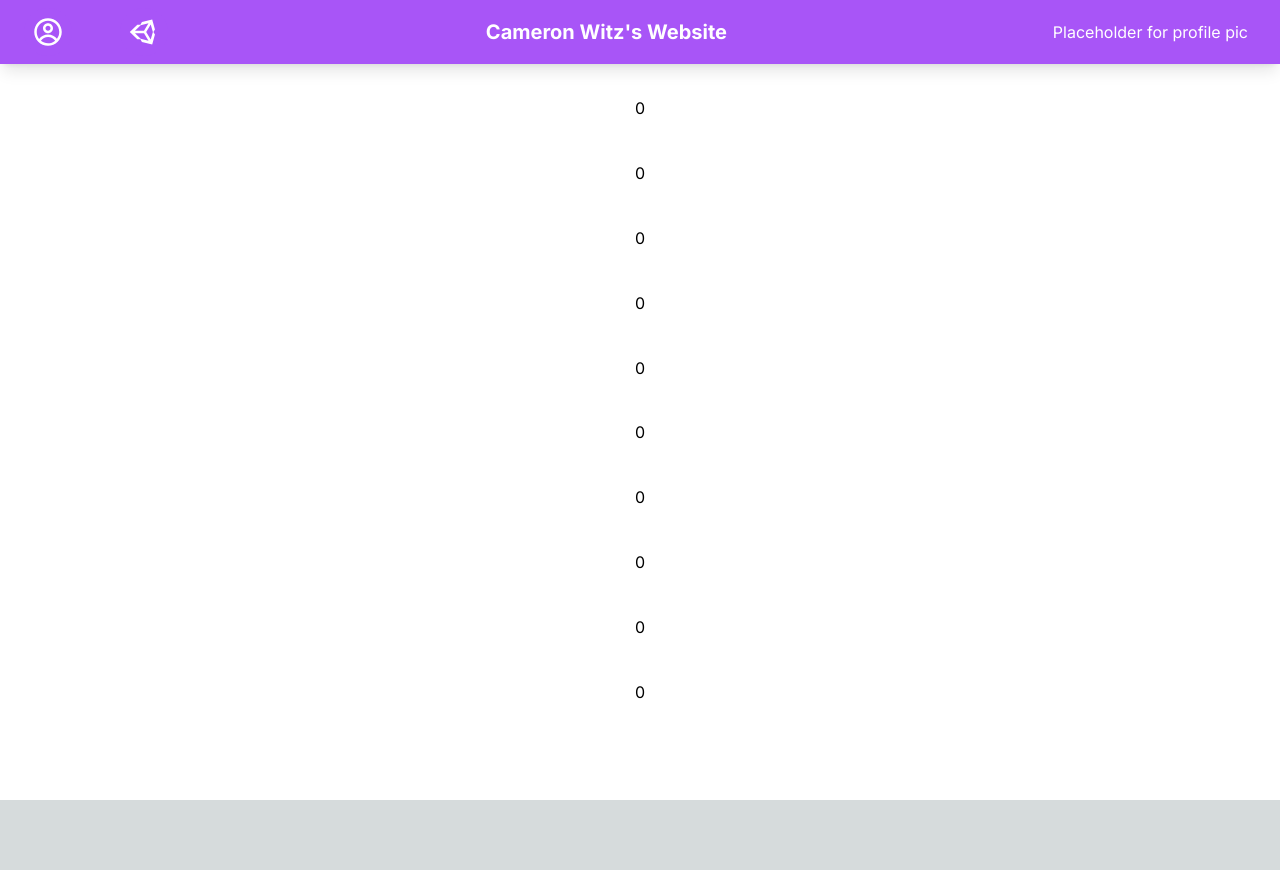
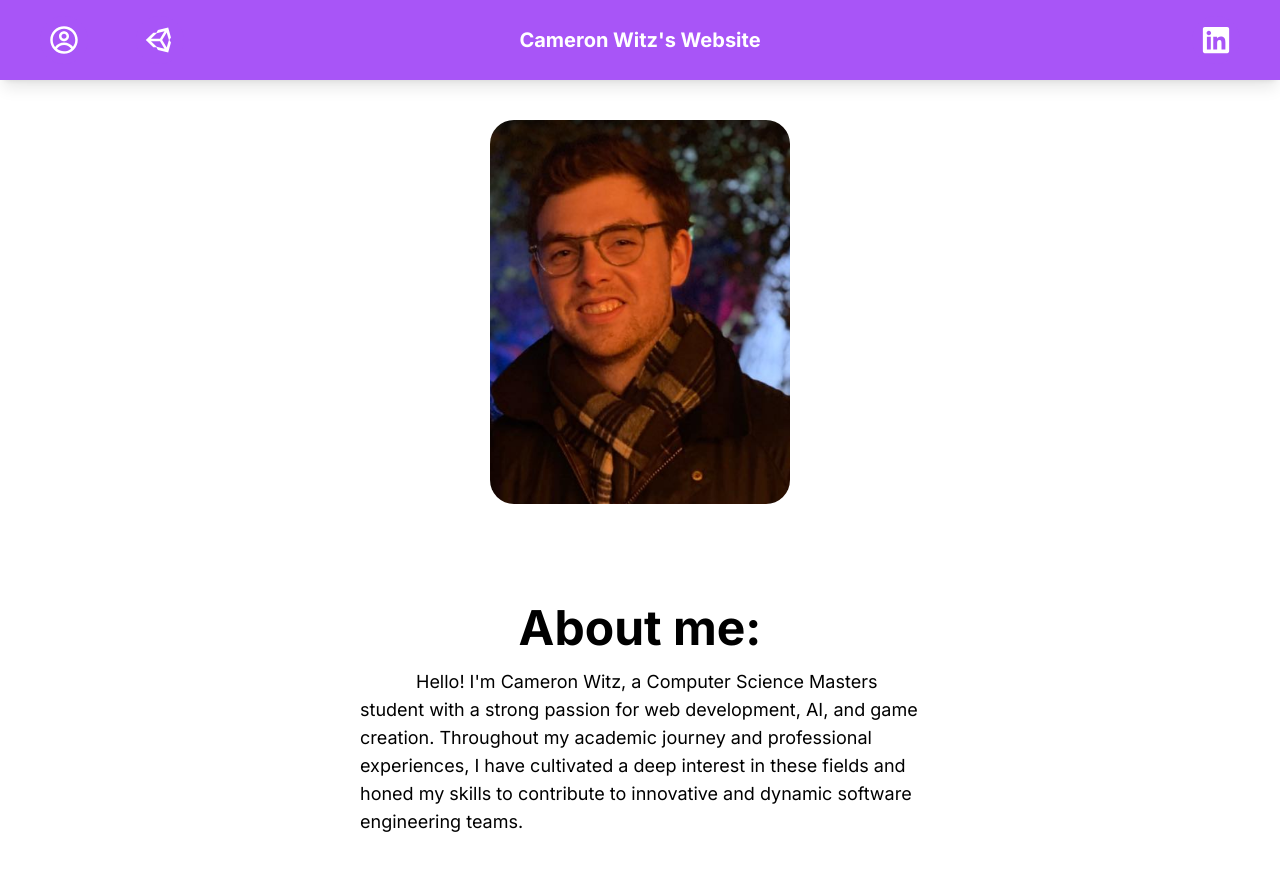
Before and after one commit to CameronWitz/PersonalSite, a Next.js app in the folder cameron-site/: page / in a window 1280 px wide. Shown: the top 870 px of the page. Before the commit the page ends 800 px from the top, so only its background shows below. Built offline with nearby package versions, Linux system fonts and the light colour scheme.

Commit message:
added linkedin and profile image

```diff
--- /dev/null
+++ b/cameron-site/app/coming-soon/page.tsx
@@ -0,0 +1,4 @@
+"use client";
+export default function ComingSoon() {
+  return <div>Coming Soon!</div>;
+}
--- a/cameron-site/app/globals.css
+++ b/cameron-site/app/globals.css
@@ -34,6 +34,6 @@ body {
   }
   .nav-bar-tooltip {
     @apply absolute min-w-max m-2 p-2 rounded-md shadow-md bg-gray-700 text-xs font-bold transition-all
-    duration-100 scale-0 origin-bottom top-12 -left-2  text-white z-10;
+    duration-100 scale-0 origin-bottom top-12  text-white z-10;
   }
 }
--- a/cameron-site/app/layout.tsx
+++ b/cameron-site/app/layout.tsx
@@ -19,7 +19,9 @@ export default function RootLayout({
     <html lang="en">
       <body className={inter.className}>
         <NavBar />
-        {children}
+        <div className="flex min-h-screen flex-col items-center justify-normal p-24 bg-white text-black">
+          {children}
+        </div>
       </body>
     </html>
   );
--- a/cameron-site/app/page.tsx
+++ b/cameron-site/app/page.tsx
@@ -1,12 +1,46 @@
 import Image from "next/image";
 
 export default function Home() {
-  const numbers = Array(10).fill(0);
   return (
-    <main className="flex min-h-screen flex-col items-center justify-between p-24 bg-white">
-      {numbers.map((item, ind) => {
-        return <p key={ind}>{item}</p>;
-      })}
-    </main>
+    <>
+      <HomePageItem>
+        <div
+          className="flex relative overflow-hidden rounded-3xl"
+          style={{ height: "100%", minWidth: "300px" }}
+        >
+          <Image
+            alt="Cameron's Picture"
+            src="/images/CameronSiteProfileCropped.png"
+            fill
+            style={{
+              objectFit: "cover",
+            }}
+          />
+        </div>
+      </HomePageItem>
+
+      <HomePageItem>
+        <h1 className="flex font-bold text-5xl">About me:</h1>
+        <p className="flex text-lg mt-4 indent-14 ">
+          {
+            "Hello! I'm Cameron Witz, a Computer Science Masters student with a strong passion for web development, AI, and game creation. Throughout my academic journey and professional experiences, I have cultivated a deep interest in these fields and honed my skills to contribute to innovative and dynamic software engineering teams."
+          }
+        </p>
+      </HomePageItem>
+    </>
   );
 }
+
+function HomePageItem({ children }: { children: React.ReactNode }) {
+  return (
+    <div
+      id="Column info"
+      className="flex flex-col relative items-center justify-center mt-6  h-96 "
+      style={{
+        width: "70vh",
+      }}
+    >
+      {children}
+    </div>
+  );
+}
--- a/cameron-site/components/NavBar.tsx
+++ b/cameron-site/components/NavBar.tsx
@@ -4,7 +4,7 @@ import { ReactNode } from "react";
 import { CgProfile } from "react-icons/cg";
 import { useRouter } from "next/navigation";
 import { useEffect, useState } from "react";
-import { FaUnity } from "react-icons/fa";
+import { FaUnity, FaLinkedin } from "react-icons/fa";
 
 export default function NavBar() {
   const router = useRouter();
@@ -13,7 +13,7 @@ export default function NavBar() {
   // scroll listener set up to shrink navbar when scrolled
   useEffect(() => {
     const scrollListener = () => {
-      if (window.scrollY > 100) {
+      if (window.scrollY > 50) {
         setShrinkBar(true);
       } else setShrinkBar(false);
     };
@@ -23,12 +23,12 @@ export default function NavBar() {
     };
     window.addEventListener("scroll", scrollListener);
     //TODO: remove test
-    window.addEventListener("click", test);
+    // window.addEventListener("click", test);
 
     // cleanup function
     return () => {
       window.removeEventListener("scroll", scrollListener);
-      window.removeEventListener("click", test);
+      // window.removeEventListener("click", test);
     };
   }, [shrinkBar]);
 
@@ -36,27 +36,49 @@ export default function NavBar() {
     <div
       id="backgroundContainer"
       className={`fixed top-0 left-0 ${
-        shrinkBar ? "h-20" : "h-16"
+        shrinkBar ? "h-12" : "h-20"
       } w-screen flex  bg-purple-500 shadow-lg text-white transition-all duration-300 justify-between`}
     >
       <div
         id="rowContainer"
         className="w-screen flex flex-row  justify-between"
       >
-        <div className="flex justify-start">
-          <NavBarElement icon={<CgProfile size="30" />} tooltip="View Resume" />
+        <div className="flex mx-4">
+          <NavBarElement
+            icon={<CgProfile size="30" />}
+            tooltip="View Resume"
+            callback={() => {
+              /**TODO: */
+              router.push("/coming-soon");
+            }}
+          />
           <NavBarElement
             icon={<FaUnity size="30" />}
             tooltip="Unity Projects"
+            callback={() => {
+              /**TODO: */
+              router.push("/coming-soon");
+            }}
           />
         </div>
 
-        <div className="flex text-center my-auto font-bold text-xl">
+        <div
+          onClick={() => {
+            router.push("/");
+          }}
+          className="flex text-center pr-24 my-auto font-bold text-xl mx-4 cursor-pointer transition-all ease-linear hover:scale-125"
+        >
           <span>{"Cameron Witz's Website"} </span>
         </div>
 
-        <div className="flex mx-8 my-auto">
-          <span> Placeholder for profile pic</span>
+        <div className="flex mx-4 my-auto">
+          <NavBarElement
+            icon={<FaLinkedin size="30" />}
+            tooltip="View Linkedin"
+            callback={() => {
+              window.open("https://www.linkedin.com/in/cameron-witz", "_blank");
+            }}
+          />
         </div>
       </div>
     </div>
@@ -66,12 +88,14 @@ export default function NavBar() {
 function NavBarElement({
   icon,
   tooltip,
+  callback,
 }: {
   icon: ReactNode;
   tooltip: string;
+  callback: () => void;
 }) {
   return (
-    <div className="nav-bar-element group">
+    <div className="nav-bar-element group" onClick={callback}>
       {icon}
       <span className="nav-bar-tooltip group-hover:scale-100">{tooltip}</span>
     </div>
```
Also changed, not shown: cameron-site/public/images/CameronSiteProfileCropped.png (added).
